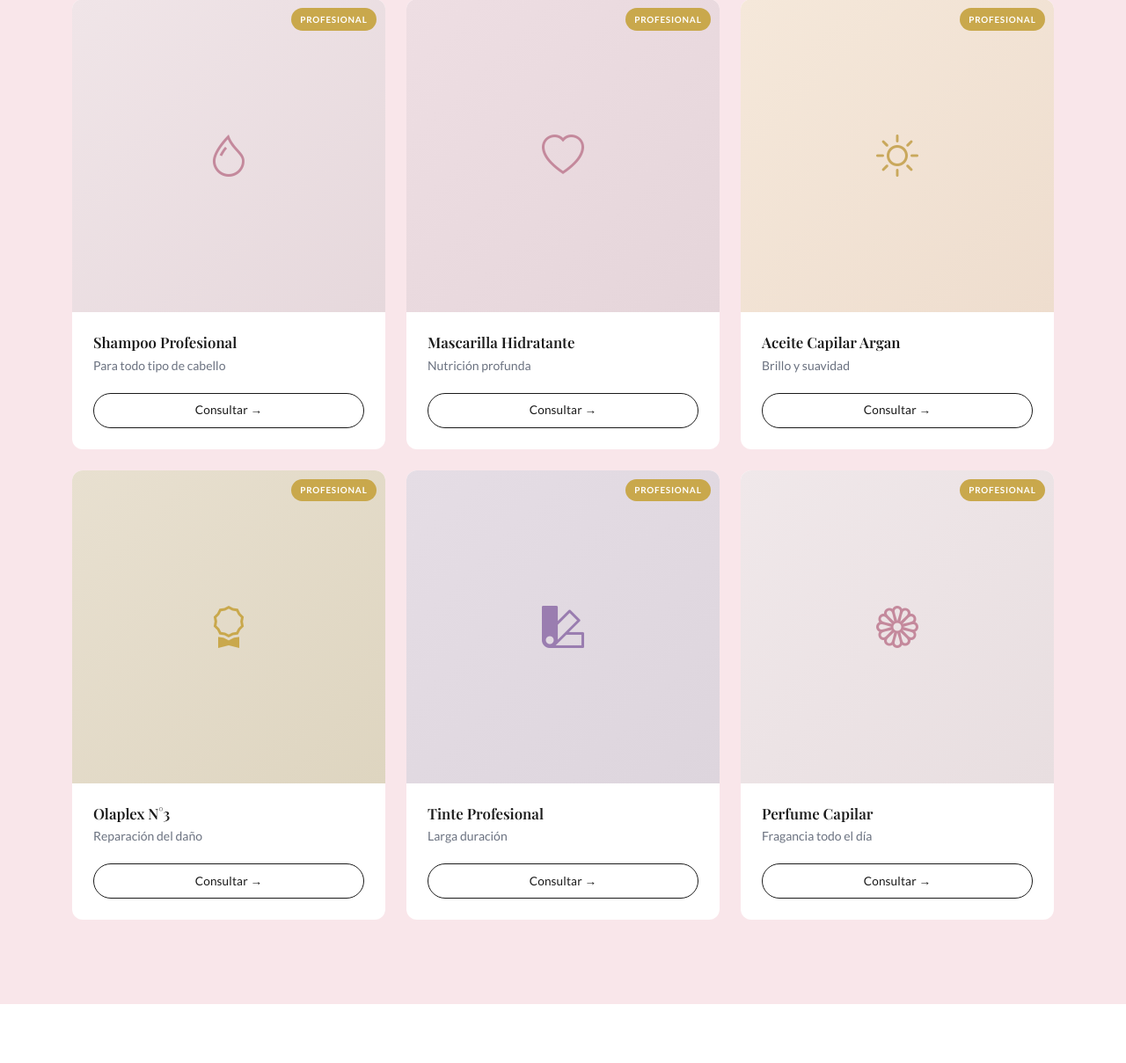
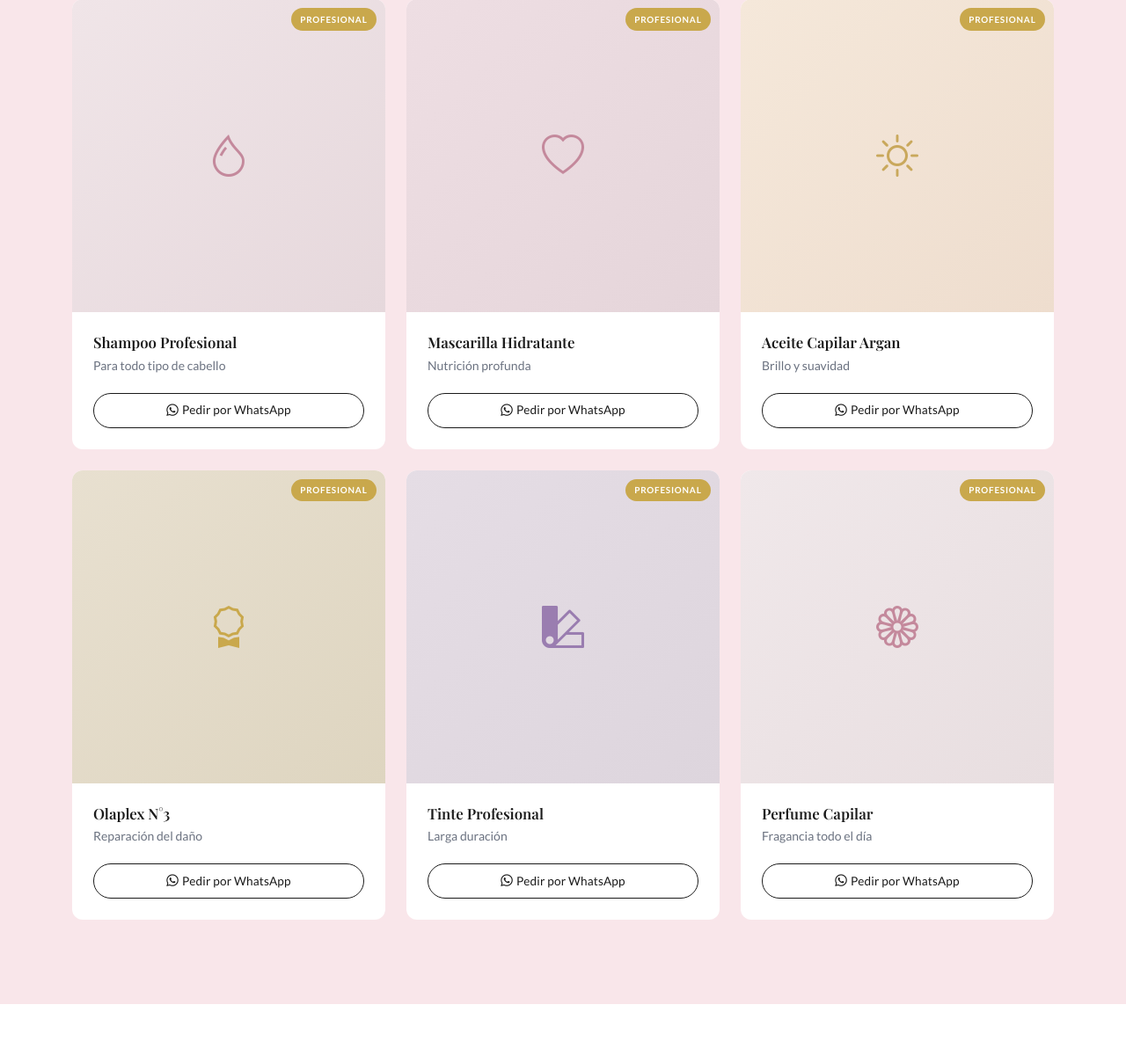
Before and after one commit to GoGo-DevS/GoGoCRM, a Django app: page / in a window 1280 px wide. Shown: the part 3648-4857 px from the top of the page at 88% size. Run offline with Django 5.2, Linux system fonts and the light colour scheme; grey boxes labelled with a size stand in for pictures from a placeholder-image service; some libraries are stand-ins or nearby versions; some web fonts are replaced.

Commit message:
fix(salon_amanda): botón productos cambiado a 'Pedir por WhatsApp' con ícono
Co-Authored-By: Claude Sonnet 4.6 <noreply@anthropic.com>

```diff
--- a/salon_amanda/core/templates/core/home.html
+++ b/salon_amanda/core/templates/core/home.html
@@ -245,7 +245,7 @@
                         <h5 class="product-name">Shampoo Profesional</h5>
                         <p class="product-desc">Para todo tipo de cabello</p>
                         <a href="https://wa.me/56958469232" class="btn btn-consultar" target="_blank" rel="noopener">
-                            Consultar →
+                            <i class="bi bi-whatsapp me-1"></i>Pedir por WhatsApp
                         </a>
                     </div>
                 </div>
@@ -263,7 +263,7 @@
                         <h5 class="product-name">Mascarilla Hidratante</h5>
                         <p class="product-desc">Nutrición profunda</p>
                         <a href="https://wa.me/56958469232" class="btn btn-consultar" target="_blank" rel="noopener">
-                            Consultar →
+                            <i class="bi bi-whatsapp me-1"></i>Pedir por WhatsApp
                         </a>
                     </div>
                 </div>
@@ -281,7 +281,7 @@
                         <h5 class="product-name">Aceite Capilar Argan</h5>
                         <p class="product-desc">Brillo y suavidad</p>
                         <a href="https://wa.me/56958469232" class="btn btn-consultar" target="_blank" rel="noopener">
-                            Consultar →
+                            <i class="bi bi-whatsapp me-1"></i>Pedir por WhatsApp
                         </a>
                     </div>
                 </div>
@@ -299,7 +299,7 @@
                         <h5 class="product-name">Olaplex N°3</h5>
                         <p class="product-desc">Reparación del daño</p>
                         <a href="https://wa.me/56958469232" class="btn btn-consultar" target="_blank" rel="noopener">
-                            Consultar →
+                            <i class="bi bi-whatsapp me-1"></i>Pedir por WhatsApp
                         </a>
                     </div>
                 </div>
@@ -317,7 +317,7 @@
                         <h5 class="product-name">Tinte Profesional</h5>
                         <p class="product-desc">Larga duración</p>
                         <a href="https://wa.me/56958469232" class="btn btn-consultar" target="_blank" rel="noopener">
-                            Consultar →
+                            <i class="bi bi-whatsapp me-1"></i>Pedir por WhatsApp
                         </a>
                     </div>
                 </div>
@@ -335,7 +335,7 @@
                         <h5 class="product-name">Perfume Capilar</h5>
                         <p class="product-desc">Fragancia todo el día</p>
                         <a href="https://wa.me/56958469232" class="btn btn-consultar" target="_blank" rel="noopener">
-                            Consultar →
+                            <i class="bi bi-whatsapp me-1"></i>Pedir por WhatsApp
                         </a>
                     </div>
                 </div>
```
